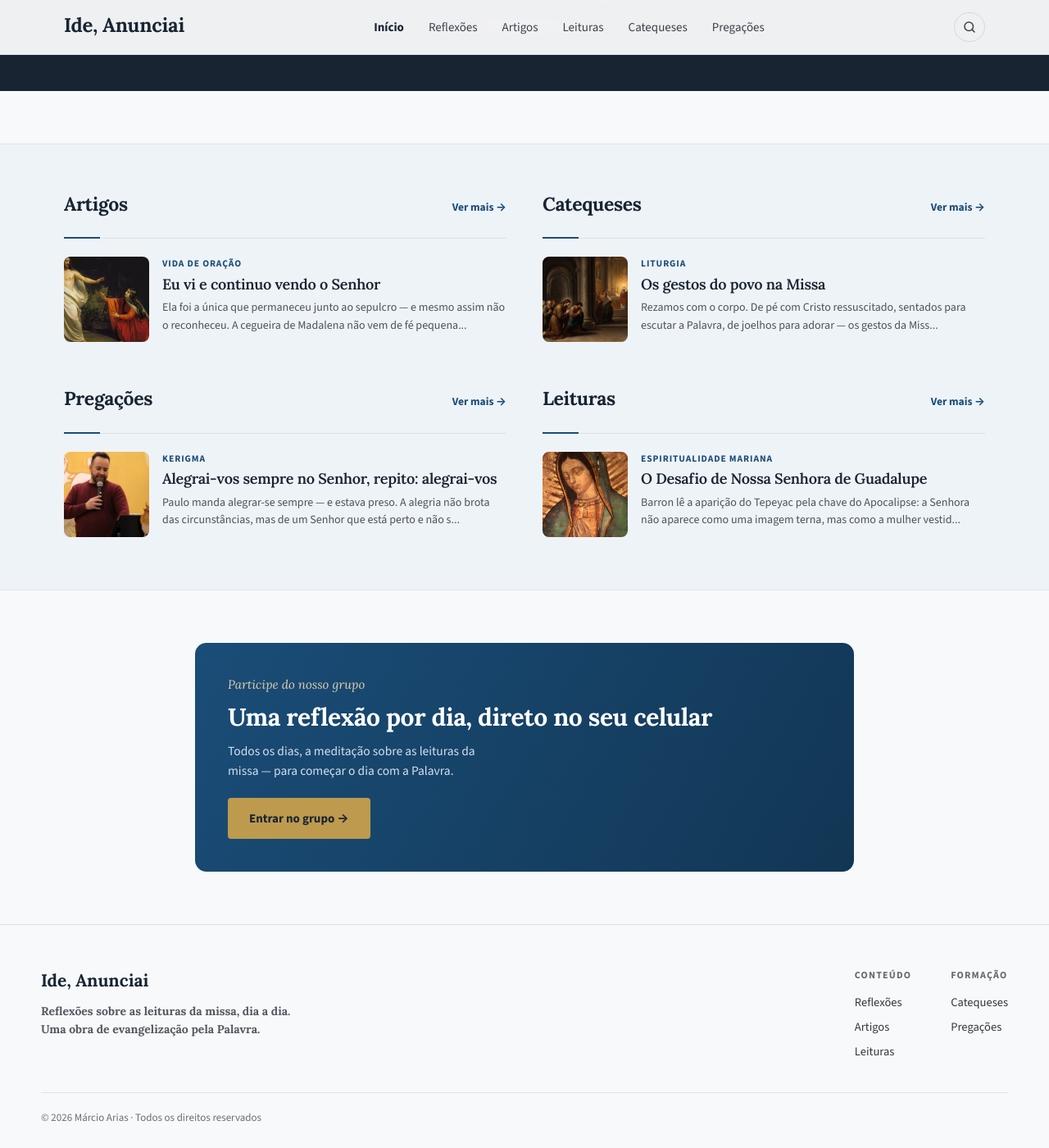
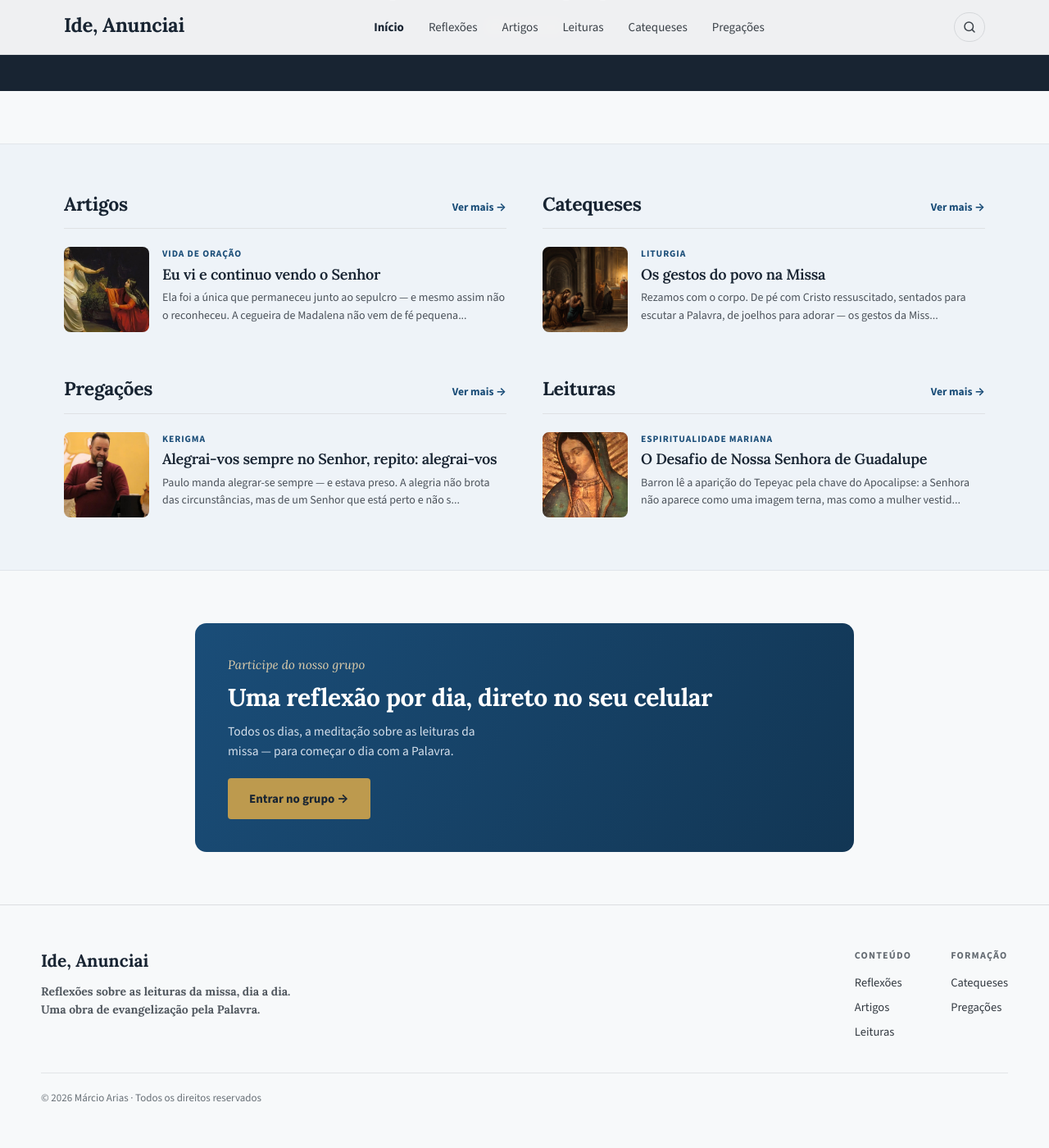
Before and after one commit to admariam/liturgiadiaria, a Jekyll site: the page built from index.html, in a window 1280 px wide and 1400 px high, scrolled down 1703 px. Shown: the whole window at 82% size. Built offline with Jekyll 4.4.1, drawn with Linux system fonts in a browser that asks for light colours; after the commit the page ends 3079 px from its top, so only the background shows below that.

Commit message:
Home: filete fino inteiro (remove o traco curto)

```diff
--- a/assets/css/novo.css
+++ b/assets/css/novo.css
@@ -132,8 +132,7 @@ img{max-width:100%;display:block}
 .banda{background:var(--accentTint);padding:56px 0;border-top:1px solid oklch(92% 0.008 250);border-bottom:1px solid oklch(92% 0.008 250)}
 .banda-in{max-width:var(--largura);margin:0 auto;padding:0 var(--pad);display:grid;grid-template-columns:1fr 1fr;gap:44px}
 .bloco-hd{display:flex;align-items:baseline;justify-content:space-between;gap:16px;border-bottom:1px solid var(--fio);padding-bottom:12px;margin-bottom:14px}
-.bloco-hd h2{font-family:var(--serif);font-size:23px;font-weight:700;color:var(--ink);position:relative;padding-bottom:12px}
-.bloco-hd h2::after{content:"";position:absolute;left:0;bottom:-13px;width:44px;height:2px;background:var(--accent)}
+.bloco-hd h2{font-family:var(--serif);font-size:23px;font-weight:700;color:var(--ink)}
 .bloco-hd a{font-size:13.5px;font-weight:700;white-space:nowrap}
 .item{display:flex;gap:16px;padding:8px 0;color:inherit}
 .item .mini{width:104px;height:104px;border-radius:8px;object-fit:cover;flex-shrink:0;background:var(--papel)}
```
